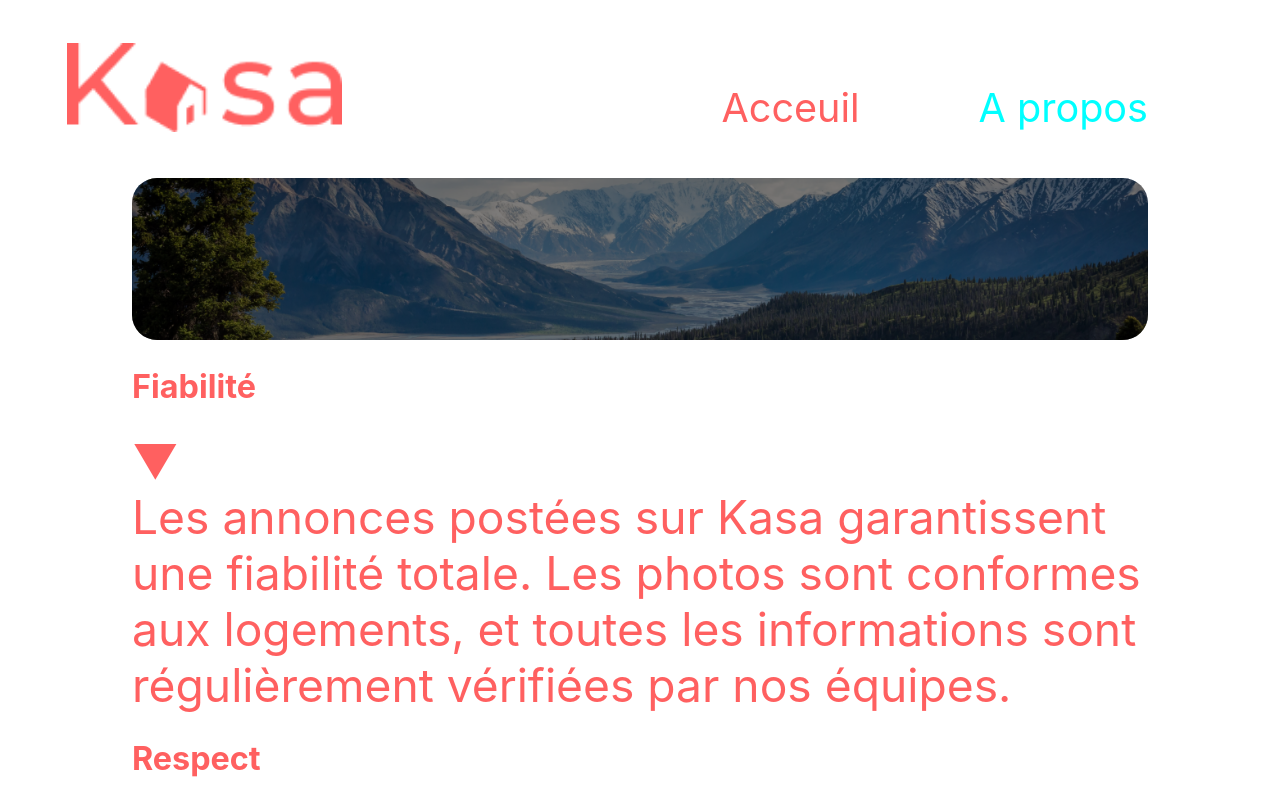
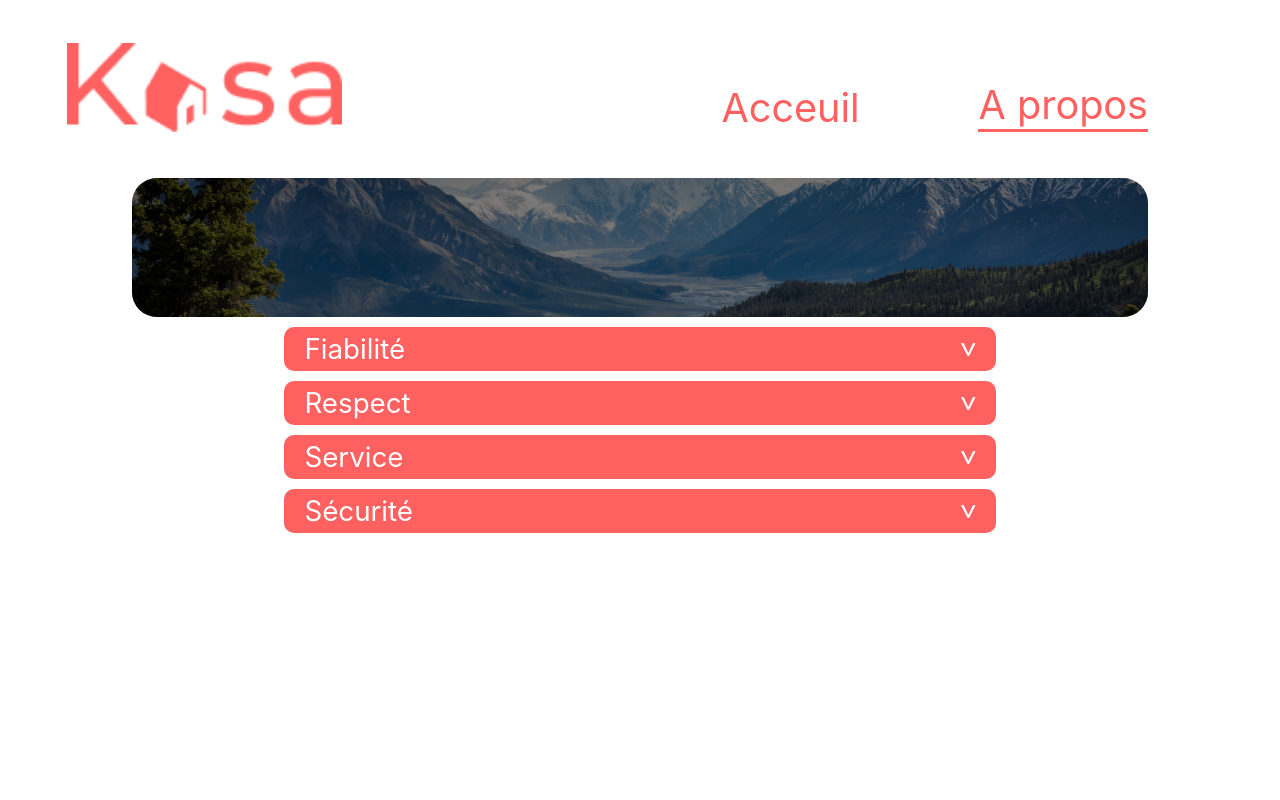
Before and after one commit to HenryMickael/Kesa, a React (Create React App) app: page /About in a window 1280 px wide. Shown: the top 800 px of the page. Built offline with nearby package versions, Linux system fonts and the light colour scheme.

Commit message:
page about presque ok css a ameliorer

```diff
--- a/src/components/Collapse.js
+++ b/src/components/Collapse.js
@@ -1,4 +1,5 @@
 import React, { useState } from "react";
+import "../style/Collapse.css";
 
 const Collapse = ({ title, children }) => {
   const [isOpen, setIsOpen] = useState(false);
@@ -10,8 +11,10 @@ const Collapse = ({ title, children }) => {
   return (
     <div className="collapse">
       <div className="collapse-header" onClick={handleCollapse}>
-        <h2>{title}</h2>
-        <span className={`chevron ${isOpen ? "up" : "down"}`}>&#x25BC;</span>
+        <h2>
+          {title}
+          <button className={`chevron ${isOpen ? "up" : "down"}`}>&lt;</button>
+        </h2>
       </div>
       <div className={`collapse-body ${isOpen ? "open" : "closed"}`}>
         {children}
--- a/src/pages/About.js
+++ b/src/pages/About.js
@@ -3,7 +3,7 @@ import Banner from "../components/Banner";
 import image2 from "../assets/IMGB.png";
 import "../style/About.css";
 import aboutData from "../aboutData";
-import Collapse from "../components/collapse";
+import Collapse from "../components/Collapse";
 
 const About = () => {
   return (
--- a/src/style/About.css
+++ b/src/style/About.css
@@ -1,8 +1,4 @@
 .about{
     width: 100%;
-    font-size: 0.7em;
+    font-size: 0.6em;
 }
-
-.about_Collaps h2{
-    font-size: 0.7em;
-}
--- /dev/null
+++ b/src/style/Collapse.css
@@ -0,0 +1,52 @@
+.collapse{
+    width: 70%;
+    margin: 0 auto;
+}
+.collapse-header{
+    margin : 10px 0
+}
+.collapse-header h2{
+    background-color: #ff6060;
+    color: white;
+    display: flex;
+    justify-content: space-between;
+    font-size: 0.7em;
+    font-weight: 400;
+    margin: 0;
+    padding: 5px 20px;
+    border-radius: 10px;
+}
+.collapse-body {
+    display: block;
+    overflow: hidden;
+    transition: height 0.3s ease-in-out;
+    background-color: #ebe8e8;
+    font-size: 0.5em;
+    margin-bottom: 10px;
+    margin-top: -10px;
+    padding: 5px;
+    border-radius: 10px;
+  }
+
+  .collapse-body.closed {
+    display: none;
+  }
+  button {
+    background: none;
+    border: none;
+    color: inherit;
+    cursor: pointer;
+    font: inherit;
+    outline: inherit;
+    padding: 0;
+    margin: 0;
+    text-align: inherit;
+    text-decoration: none;
+  }
+  .down{
+    transform: rotate(270deg);
+
+  }
+  .up {
+    transform: rotate(90deg);
+  }
--- a/src/style/Navbar.css
+++ b/src/style/Navbar.css
@@ -21,5 +21,5 @@
     text-decoration: none;
 }
 .nav-active{
-    color: aqua;
+    border-bottom: 3px solid;
 }
```
